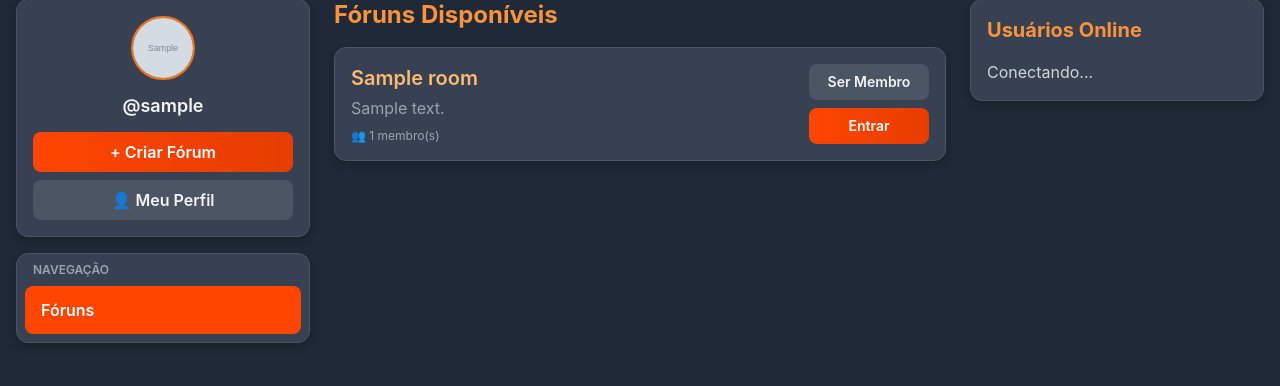
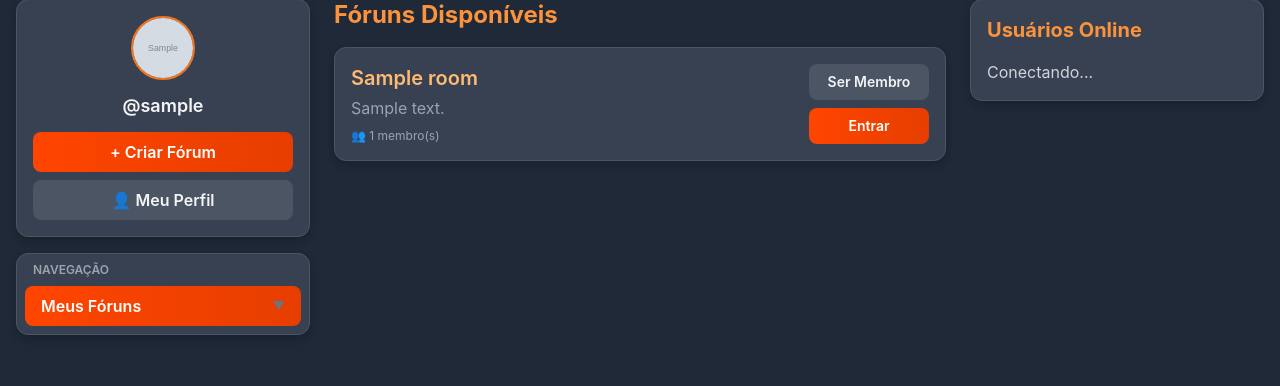
Before and after one commit to Fabiolmr/Tech4um, a Flask app: template Project/templates/home.html in a window 1280 px wide. Shown: the part 163-549 px from the top of the page. Run offline with Flask 3, Linux system fonts and the light colour scheme; the visitor is signed in with stand-in values (Sample User, id 1); the template is opened without the code that fills it: most values are stand-ins (such as "Sample title", 1, 10 or a date in 2020); grey boxes marked "Sample" are stand-in pictures; some libraries are stand-ins or nearby versions.

Commit message:
barra lateral listando fóruns que usuário é membro

```diff
--- a/Project/templates/home.html
+++ b/Project/templates/home.html
@@ -184,11 +184,55 @@
 
             </div>
 
-            <div class="sidebar-menu p-2 app-card">
+            <!--<div class="sidebar-menu p-2 app-card">
                 <h4 class="text-xs font-semibold uppercase text-gray-400 mb-2 px-2">Navegação</h4>
                 <ul>
                     <li><a href="{{ url_for('main.home') }}" class="sidebar-link active">Fóruns</a></li>
                     </ul>
+            </div>-->
+
+            <div class="sidebar-menu p-2 app-card ">
+                <h4 class="text-xs font-semibold uppercase text-gray-400 mb-2 px-2">Navegação</h4>
+                <ul class="space-y-1">
+                    <li>
+                        <button onclick="toggleForumsMenu()"
+                                class="sidebar-link w-full flex justify-between items-center group focus:outline-none btn-gradiente w-full" >
+                            <span class="flex items-center gap-2">
+                                 Meus Fóruns
+                            </span>
+                            <span id="menu-arrow" class="text-xs text-gray-500 transform transition-transform duration-200 group-hover:text-orange-400">
+                                ▼
+                            </span>
+                        </button>
+
+                        <ul id="forums-submenu" class="hidden mt-1 pl-2 border-l-2 border-gray-700 ml-3 space-y-1 transition-all">
+                            {% for room in rooms %}
+                                {% if current_user.is_authenticated and current_user.username in room.members %}
+                                    <li>
+                                        <a href="{{ url_for('chat.access_forum', forum_id=room.id) }}"
+                                           class="block p-2 text-sm text-gray-300 hover:text-white hover:bg-gray-700 rounded transition-colors truncate"
+                                           title="{{ room.name }}">
+                                            💬 {{ room.name }}
+                                        </a>
+                                    </li>
+                                {% endif %}
+                            {% endfor %}
+
+                            {% set has_forums = false %}
+                            {% for room in rooms %}
+                                {% if current_user.username in room.members %}
+                                    {% set has_forums = true %}
+                                {% endif %}
+                            {% endfor %}
+
+                            {% if not has_forums %}
+                                <li class="p-2 text-xs text-gray-500 italic">
+                                    Você ainda não participa de nenhum fórum.
+                                </li>
+                            {% endif %}
+                        </ul>
+                    </li>
+                </ul>
             </div>
 
             {% else %}
@@ -391,4 +435,39 @@
     });
 </script>
 
+<!--Script para barra de listar foruns membros-->
+<script>
+    function toggleForumsMenu() {
+        const submenu = document.getElementById('forums-submenu');
+        const arrow = document.getElementById('menu-arrow');
+
+        submenu.classList.toggle('hidden');
+
+        // Gira a seta
+        if (submenu.classList.contains('hidden')) {
+            arrow.style.transform = 'rotate(0deg)';
+        } else {
+            arrow.style.transform = 'rotate(180deg)';
+        }
+
+        // Salva estado
+        const isOpen = !submenu.classList.contains('hidden');
+        localStorage.setItem('forumsMenuOpen', isOpen);
+    }
+
+    // Restaura estado ao recarregar
+    document.addEventListener("DOMContentLoaded", function() {
+        const submenu = document.getElementById('forums-submenu');
+        const arrow = document.getElementById('menu-arrow');
+        const wasOpen = localStorage.getItem('forumsMenuOpen') === 'true';
+
+        if (wasOpen && submenu && arrow) {
+            submenu.classList.remove('hidden');
+            arrow.style.transform = 'rotate(180deg)';
+        }
+    });
+</script>
+
+
+
 {% endblock %}
```
